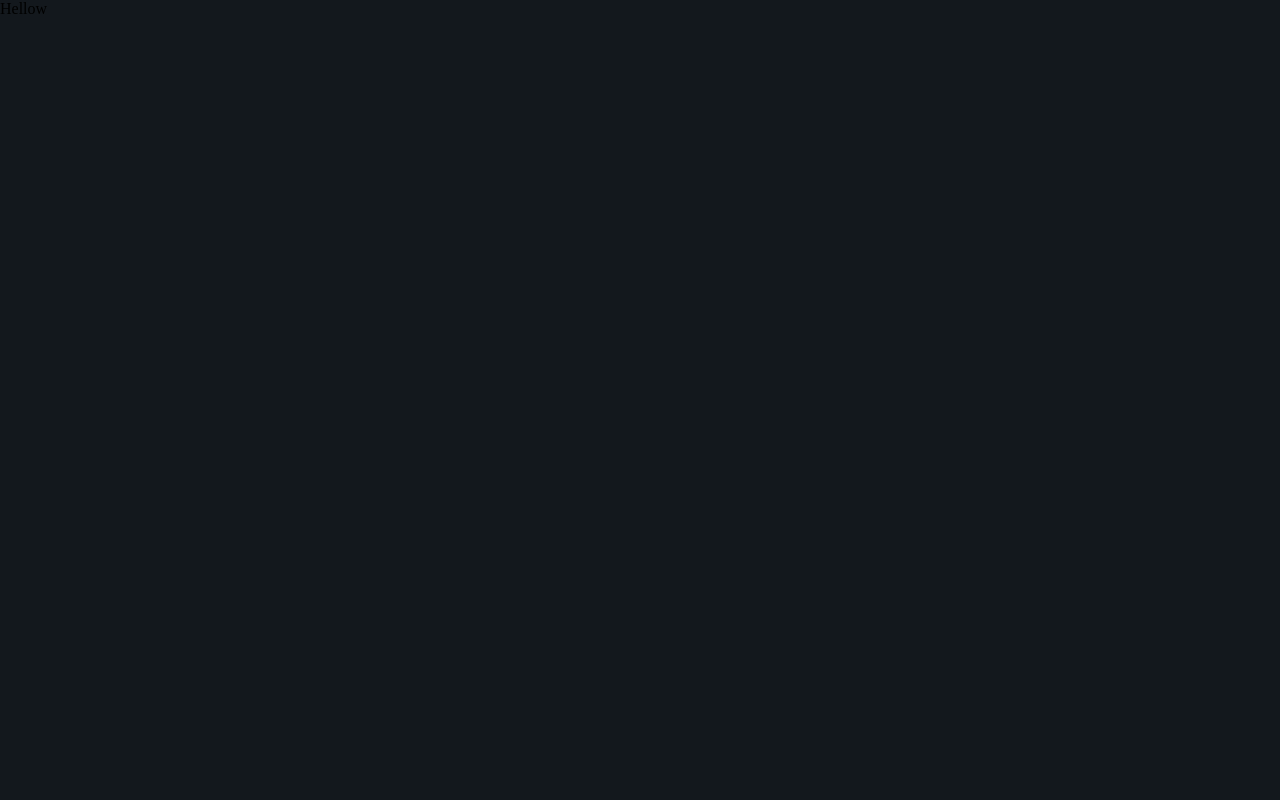
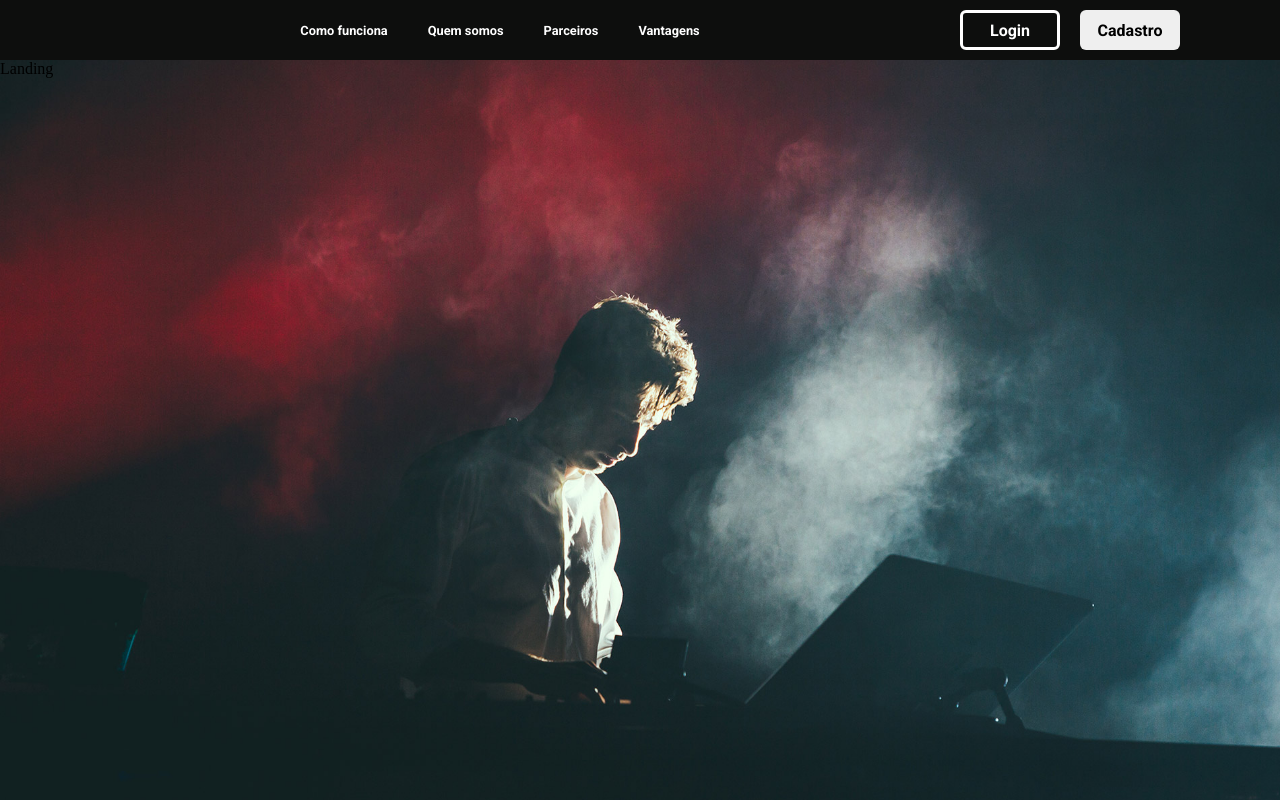
Before and after one commit to joaopealves/hackatonProject, a React (Create React App) app in the folder web/: page / in a window 1280 px wide. Shown: the top 800 px of the page. Built offline with nearby package versions, Linux system fonts and the light colour scheme; the HTML template or start-up script is replaced by a standard one.

Commit message:
navbar complete

```diff
--- a/web/public/index.html
+++ b/web/public/index.html
@@ -9,6 +9,7 @@
       name="description"
       content="Web site created using create-react-app"
     />
+
     <link rel="apple-touch-icon" href="%PUBLIC_URL%/logo192.png" />
 
     <link rel="manifest" href="%PUBLIC_URL%/manifest.json" />
--- a/web/src/App.js
+++ b/web/src/App.js
@@ -1,8 +1,19 @@
 import React from 'react';
+
 import './global.css';
+import Landing from './pages/landing';
 
 function App() {
-  return <p>Hellow</p>;
+  return (
+    <>
+      <div className="body">
+        <Landing />
+      </div>
+      <div className="body">
+        <Landing />
+      </div>
+    </>
+  );
 }
 
 export default App;
--- a/web/src/components/navbar/index.js
+++ b/web/src/components/navbar/index.js
@@ -0,0 +1,17 @@
+import React from 'react';
+import './styles/styles.css';
+
+export default function Navbar() {
+  return (
+    <div className="navbar">
+      <div className="link">
+        <p className="linkItem">Como funciona</p>
+        <p className="linkItem">Quem somos</p>
+        <p className="linkItem">Parceiros</p>
+        <p className="linkItem">Vantagens</p>
+      </div>
+      <button className="button buttonLogin">Login</button>
+      <button className="button buttonRegister">Cadastro</button>
+    </div>
+  );
+}
--- a/web/src/components/navbar/styles/styles.css
+++ b/web/src/components/navbar/styles/styles.css
@@ -0,0 +1,56 @@
+@import url('https://fonts.googleapis.com/css2?family=Roboto:ital,wght@0,500;0,700;1,300&display=swap');
+
+.navbar {
+  width: 90wh;
+  height: 60px;
+  background-color: rgb(13, 14, 13);
+  display: flex;
+  flex-direction: row;
+  color: white;
+  align-items: center;
+}
+
+.button {
+  width: 100px;
+  height: 40px;
+  border-radius: 6px;
+  border: none;
+  cursor: pointer;
+  font: 700 1rem 'Roboto';
+  display: flex;
+  align-items: center;
+  justify-content: center;
+  flex-direction: row;
+  margin-right: 20px;
+  margin-right: 20px;
+}
+.link {
+  display: flex;
+  margin: 0 auto;
+  justify-content: center;
+  align-items: center;
+  font: 700 0.8rem 'Roboto';
+}
+.buttonLogin {
+  background-color: rgba(255, 0, 0, 0);
+  border: solid 3px white;
+  color: white;
+  transition: 0.8s;
+}
+
+.buttonLogin:hover {
+  background-color: white;
+  color: black;
+}
+.buttonRegister {
+  margin-right: 100px;
+}
+
+.linkItem {
+  margin-left: 40px;
+  cursor: pointer;
+}
+.linkItem:hover {
+  font: 700 0.9rem 'Roboto';
+  color: white;
+}
--- a/web/src/global.css
+++ b/web/src/global.css
@@ -5,8 +5,14 @@
 }
 
 body {
-  display: flex;
-  width: 100vw;
+  width: 90vw;
   height: 100vh;
   background-color: #13181d;
 }
+
+.landingBody {
+  width: 100vw;
+  height: 100vh;
+  background-image: url('./assets/background.jpg');
+  background-size: cover;
+}
--- /dev/null
+++ b/web/src/pages/landing.js
@@ -0,0 +1,11 @@
+import React from 'react';
+import Navbar from '../components/navbar/index';
+
+export default function Landing() {
+  return (
+    <div className="landingBody">
+      <Navbar />
+      <p>Landing</p>
+    </div>
+  );
+}
```
Also changed, not shown: web/src/assets/background.jpg (added).
